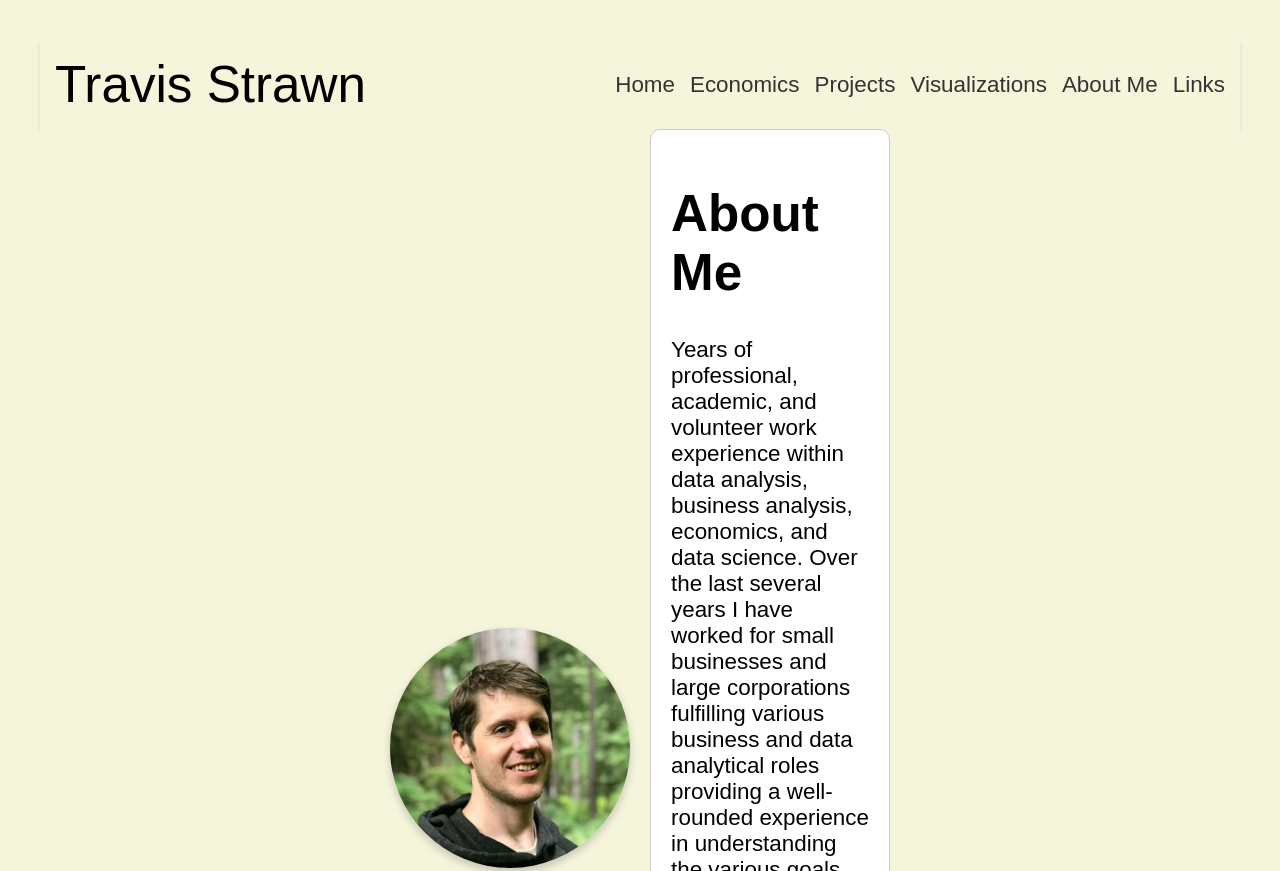
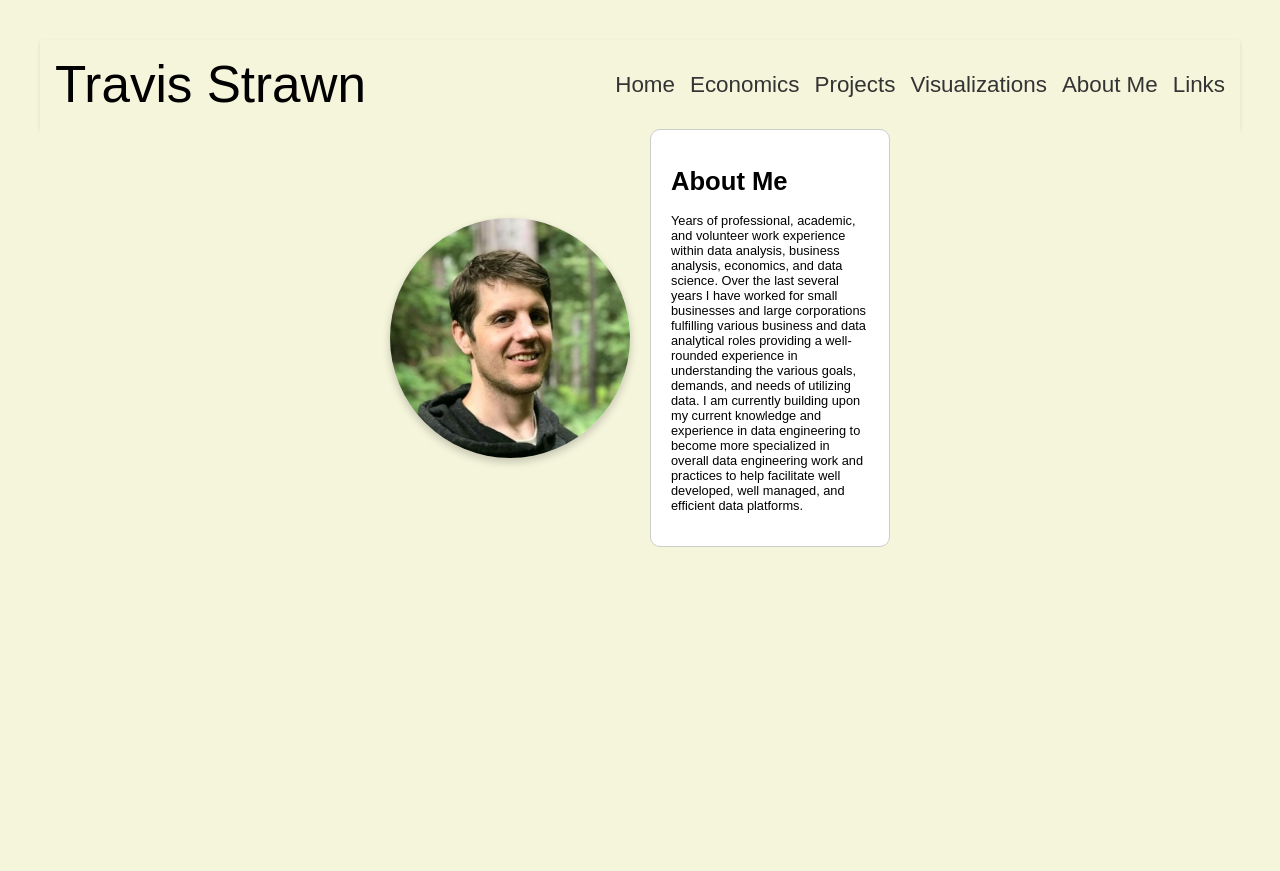
Before and after one commit to vipassanaecon/vipassanaecon.github.io, a plain HTML site: page pages/about_me.html in a window 1280 px wide. Shown: the top 871 px of the page. After the commit the page ends 800 px from the top, so only its background shows below. Drawn offline with Linux system fonts and the light colour scheme.

Commit message:
update links and css

```diff
--- a/pages/about_me.html
+++ b/pages/about_me.html
@@ -25,8 +25,8 @@
         <img src="/images/about_me_photo.jpg" style="width: 20%; height: auto; border-radius: 50%; margin-right: 20px;" alt="About Me Photo">
         <!-- Container for heading and paragraph -->
         <div style="background-color: white; padding: 20px; border-radius: 10px; border: 1px solid #ccc; width: 20%; height: 20%; max-width: 20%;">
-            <h1 style="font-size: 4vw;">About Me</h1>
-            <p style="font-size: 1.75vw; max-width: 300px; height: auto;">
+            <h1 style="font-size: 2vw;">About Me</h1>
+            <p style="font-size: 1vw; max-width: 300px; height: auto;">
                 Years of professional, academic, and volunteer work experience within data analysis, business analysis, economics, and data science.
                 Over the last several years I have worked for small businesses and large corporations fulfilling various business and data analytical roles providing a well-rounded experience in understanding the various goals, demands, and needs of utilizing data.
                 I am currently building upon my current knowledge and experience in data engineering to become more specialized in overall data engineering work and practices to help facilitate well developed, well managed, and efficient data platforms.
```
